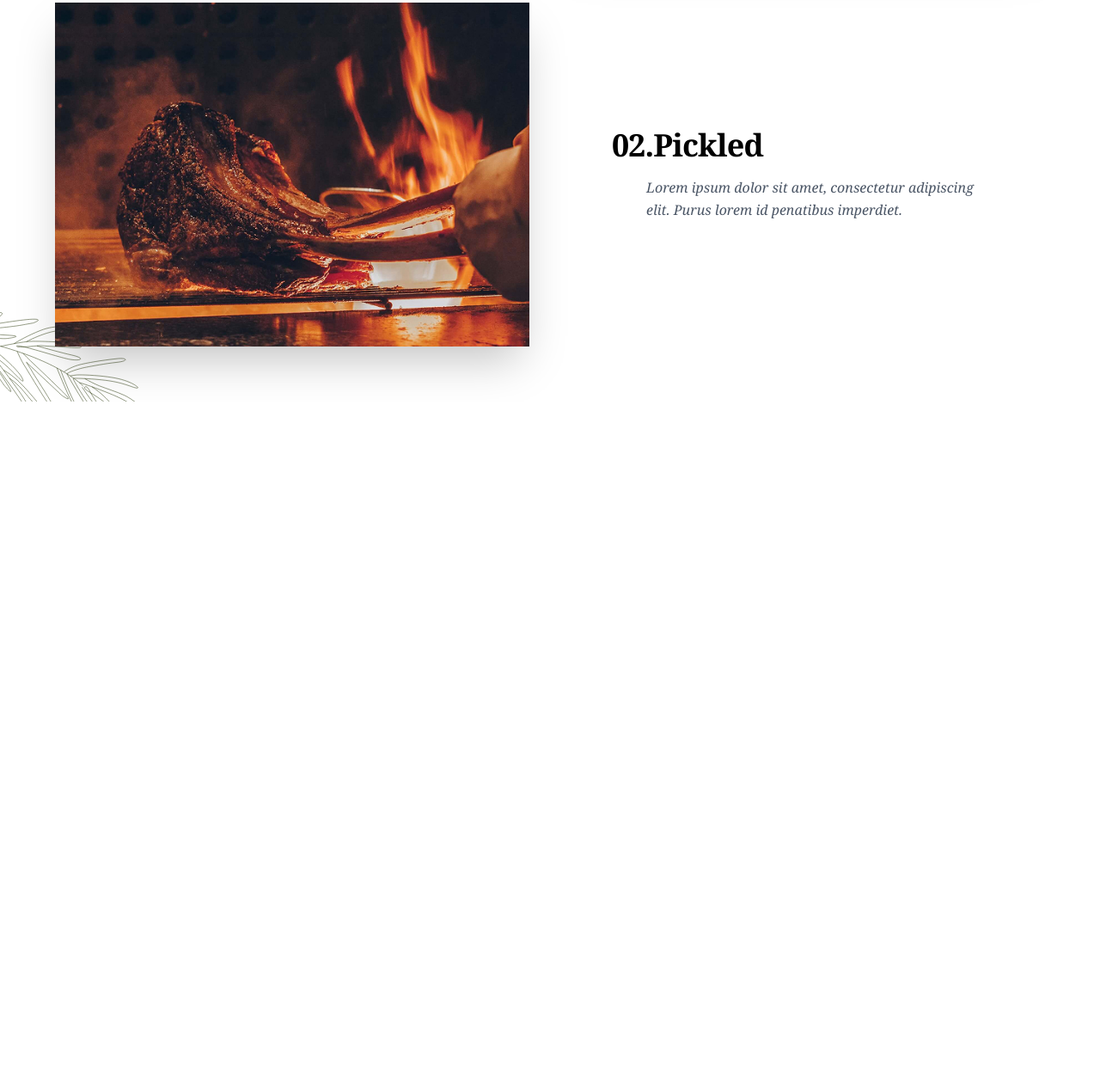
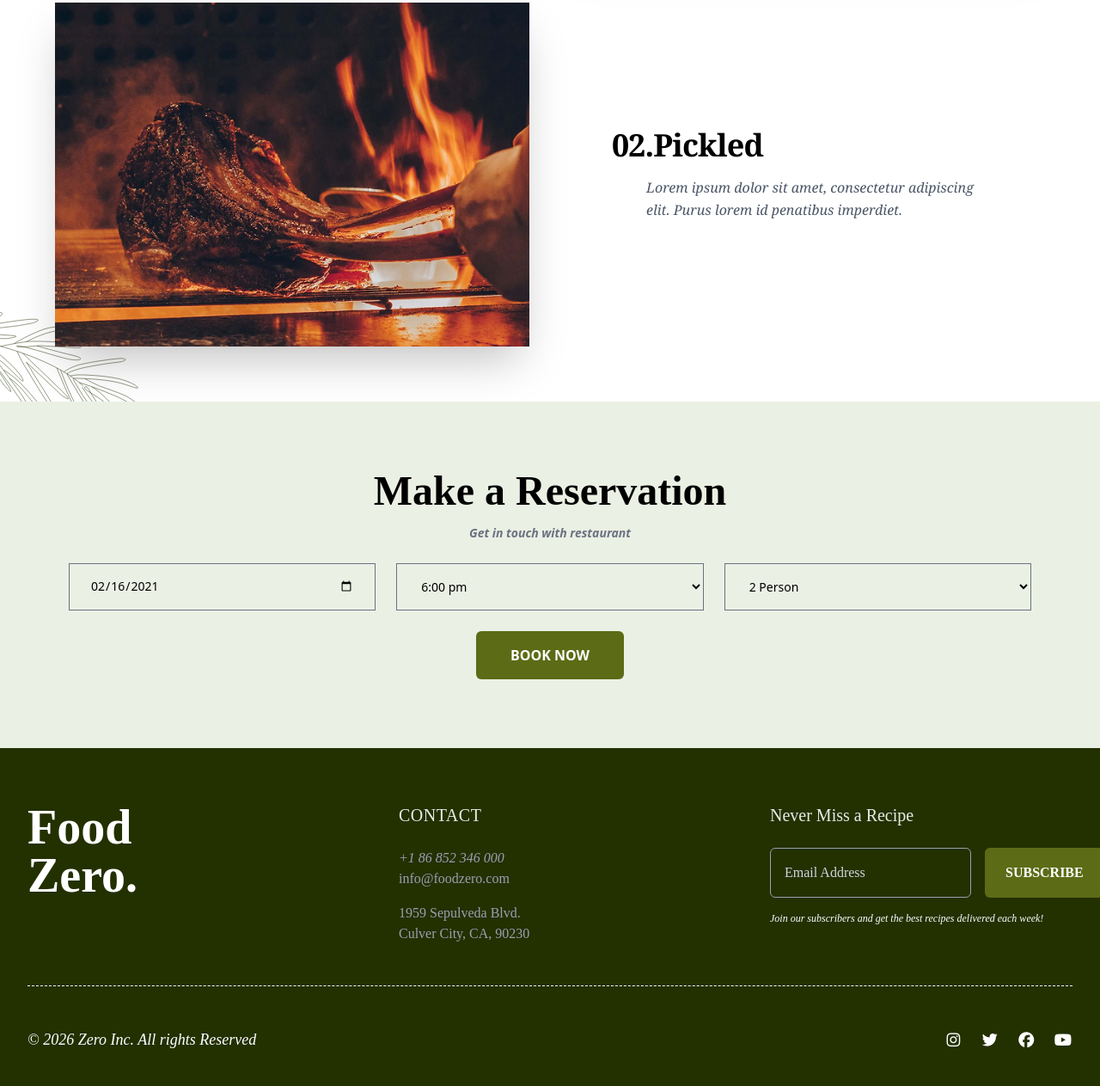
Before and after one commit to tagwaomer/FoodZero, a website: page about.html in a window 1280 px wide. Shown: the part 4599-5862 px from the top of the page at 86% size. Before the commit the page ends 5066 px from the top, so only its background shows below. Drawn offline with Linux system fonts and the light colour scheme.

Commit message:
create footer about section

```diff
--- a/about.html
+++ b/about.html
@@ -205,6 +205,130 @@
     <img src="./assets/Imag/rosemary2.svg" alt="Decor" class="w-full h-full object-contain -translate-x-10 translate-y-16">
   </div>
 </section>
+<!--Make a Reservation section -->
+<section class="bg-[#EBF0E4] text-card-foreground">
+  <div class="container mx-auto px-3 sm:px-6 md:px-10 lg:px-20 py-10 sm:py-20 text-center">
 
+    <h2 class="font-Rufina text-xl sm:text-4xl lg:text-5xl font-bold mb-3">
+      Make a Reservation
+    </h2>
+
+    <span class="text-gray-500 italic text-sm font-bold">
+      Get in touch with restaurant
+    </span>
+
+    <div class="mt-6 grid grid-cols-1 md:grid-cols-3 gap-3 sm:gap-6 w-[90%] mx-auto sm:w-full">
+
+            <input
+        type="date"
+              class="border border-gray-500 px-3 sm:px-6 py-2 sm:py-4 text-sm bg-transparent outline-none w-full"
+        value="2021-02-16"
+      />
+
+      <select
+        class="border border-gray-500 px-3 sm:px-6 py-2 sm:py-4 text-sm bg-transparent outline-none w-full">
+        <option>6:00 pm</option>
+        <option>7:00 pm</option>
+        <option>8:00 pm</option>
+      </select>
+
+      <select
+        class="border border-gray-500 px-3 sm:px-6 py-2 sm:py-4 text-sm bg-transparent outline-none w-full">
+        <option>2 Person</option>
+        <option>3 Person</option>
+        <option>4 Person</option>
+      </select>
+
+    </div>
+
+    <div class="mt-6">
+      <button
+        type="submit"
+        class="w-[90%] mx-auto sm:w-auto bg-[#5C6B16] text-white px-5 sm:px-10 py-2 sm:py-4 text-xs sm:text-base font-bold uppercase rounded-md hover:bg-[#4c5912] transition-colors duration-300">
+        Book Now
+      </button>
+    </div>
+
+  </div>
+</section>
+<!-- footer section -->
+<footer class="bg-background text-foreground font-Rufina pt-12 pb-8 sm:pt-16 sm:pb-10">
+  <div class=" container mx-auto px-6 lg:px-8">
+
+    <div class="grid grid-cols-1 md:grid-cols-3 gap-y-12 md:gap-x-12 lg:gap-x-20">
+
+      <div class="flex flex-col items-center md:items-start text-center md:text-left">
+        <h2 class="text-4xl sm:text-5xl lg:text-[56px] font-bold  text-white">
+          Food <br> Zero.
+        </h2>
+      </div>
+
+      <div class="flex flex-col items-center md:items-start text-center md:text-left">
+        <h3 class="text-lg sm:text-xl mb-6 font-medium tracking-wide uppercase text-white/90">
+          Contact
+        </h3>
+        <div class="space-y-4 text-sm sm:text-base text-gray-400">
+          <p>
+            <a href="tel:+186852346000" class="hover:text-[#5C6B16] transition-colors duration-300 italic">
+              +1 86 852 346 000
+            </a><br>
+            <a href="mailto:info@foodzero.com" class="hover:text-[#5C6B16] transition-colors duration-300">
+              info@foodzero.com
+            </a>
+          </p>
+          <p >
+            1959 Sepulveda Blvd.<br>
+            Culver City, CA, 90230
+          </p>
+        </div>
+      </div>
+
+      <div class="flex flex-col items-center md:items-start text-center md:text-left">
+        <h3 class="text-lg sm:text-xl mb-6 font-medium  text-white/90">
+          Never Miss a Recipe
+        </h3>
+
+        <form >
+     <div class="flex flex-col sm:flex-row gap-4  ">
+  <input
+    id="footer-email"
+    type="email"
+    placeholder="Email Address"
+    class="flex-1 px-4 py-3 sm:py-4 text-sm sm:text-base text-white border border-gray-400 rounded-md focus:outline-none focus:ring-2 focus:ring-[#5C6B16] focus:border-[#5C6B16] bg-transparent placeholder-gray-300"
+    required
+  />
+  <button
+    type="submit"
+    class="w-full sm:w-auto bg-[#5C6B16] text-white px-6 py-3 sm:py-4 text-sm sm:text-base font-bold uppercase rounded-md hover:bg-[#4c5912] transition-colors duration-300"
+  >
+    Subscribe
+  </button>
+</div>
+          <p class="text-xs mt-4  italic">
+            Join our subscribers and get the best recipes delivered each week!
+          </p>
+        </form>
+      </div>
+
+    </div>
+
+    <div class="border-t border-dashed  my-12 "></div>
+
+    <div class="flex flex-col  md:flex-row items-center justify-between gap-8">
+
+      <p class="text-xs sm:text-lg italic">
+        © 2026 Zero Inc. All rights Reserved
+      </p>
+  <div class="flex gap-5 text-lg">
+
+        <i class="fa-brands fa-instagram hover:text-[#5C6B16] cursor-pointer transition duration-300"></i>
+        <i class="fa-brands fa-twitter hover:text-[#5C6B16] cursor-pointer transition duration-300"></i>
+        <i class="fa-brands fa-facebook hover:text-[#5C6B16] cursor-pointer transition duration-300"></i>
+        <i class="fa-brands fa-youtube hover:text-[#5C6B16] cursor-pointer transition duration-300"></i>
+
+      </div>
+
+  </div>
+</footer>
 </body>
 </html>
```
Also changed, not shown: index.html (+2 -1 lines), mm.html (deleted, +0 -100 lines), assets/Imag/Chef.jpg (added), assets/Imag/Rectangle 18.jpg (deleted), assets/Imag/man-in-black-crew-neck-t-shirt-eating 1 (1).jpg (deleted).
